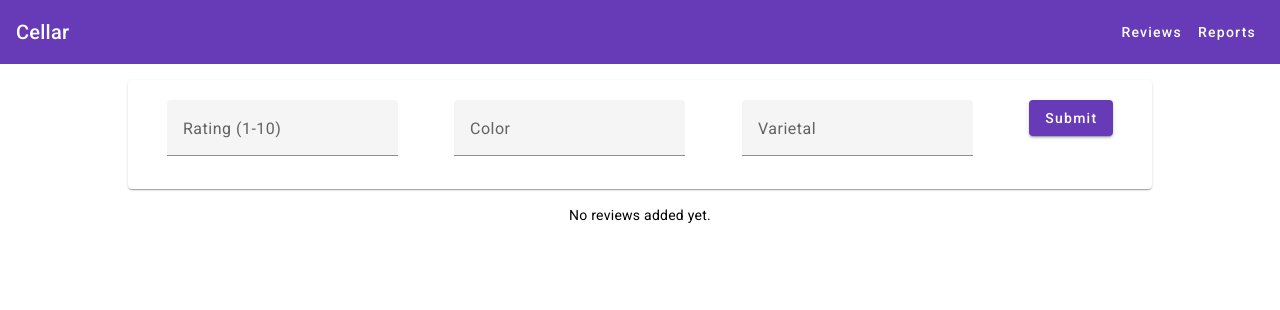
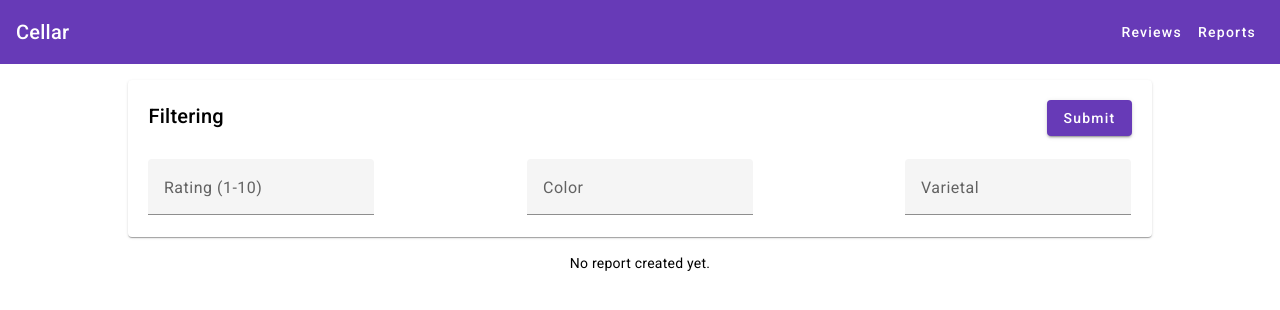
Before and after one commit to ryanfiocca/cellar-frontend, an Angular app: page /reports in a window 1280 px wide. Shown: the top 310 px of the page. Built offline with nearby package versions, Linux system fonts and the light colour scheme.

Commit message:
Better report page styling and statistics

```diff
--- a/src/app/reports/report-form/report-form.component.css
+++ b/src/app/reports/report-form/report-form.component.css
@@ -6,12 +6,20 @@ mat-form-field, textarea {
     width: 100%;
 }
 
-.form-container {
+.header {
     display: flex;
     flex-wrap: wrap;
-    justify-content: space-around;
-    padding: 1%;
-    padding-top: 2%;
+    justify-content: left;
+    padding: 2%;
+    padding-bottom: 1%;
+}
+
+.fields-container {
+    display: flex;
+    flex-wrap: wrap;
+    justify-content: space-between;
+    padding-left: 2%;
+    padding-right: 2%;
 }
 
 .form-field {
--- a/src/app/reports/report-form/report-form.component.html
+++ b/src/app/reports/report-form/report-form.component.html
@@ -1,6 +1,12 @@
 <mat-card>
-    <form (submit)="onSubmitReport(postForm)" #postForm="ngForm" class="form-container">
-
+    <div>
+        <form (submit)="onSubmitReport(postForm)" #postForm="ngForm">
+            <div class="header">
+                <h2 class="title">Filtering</h2>
+                <span style="flex: 1 1 auto;"></span>
+                <button mat-raised-button color="primary" type="submit" class="submit-button">Submit</button>
+            </div>
+            <div class="fields-container">
                 <mat-form-field class="form-field">
                     <mat-label>Rating (1-10)</mat-label>
                     <input matInput type="number" name="rating" ngModel #rating="ngModel" placeholder="Ex. 8">
@@ -15,8 +21,7 @@
                     <mat-label>Varietal</mat-label>
                     <input matInput type="text" name="varietal" ngModel #varietal="ngModel" placeholder="Ex. Merlot">
                 </mat-form-field>
-
-        <button mat-raised-button color="primary" type="submit">Submit</button>
-
+            </div>
         </form>
+    </div>
 </mat-card>
--- a/src/app/reports/report-form/report-form.component.ts
+++ b/src/app/reports/report-form/report-form.component.ts
@@ -16,8 +16,8 @@ export class ReportFormComponent {
     constructor(public reportsService: ReportsService) {}
 
     onSubmitReport(postForm: NgForm) {
-        if (this.fieldIsBlank(postForm.value.rating) && this.fieldIsBlank(postForm.value.color) && this.fieldIsBlank(postForm.value.varietal)) {
-            alert('Please enter at least one field to filter on');
+        if (postForm.invalid) {
+            alert('Form is invalid');
             return;
         }
 
--- a/src/app/reports/report-page/report-page.component.html
+++ b/src/app/reports/report-page/report-page.component.html
@@ -1,2 +1,3 @@
 <app-report-form></app-report-form>
+<app-report-result-statistics></app-report-result-statistics>
 <app-report-result-list></app-report-result-list>
--- a/src/app/reports/report-result-list/report-result-list.component.html
+++ b/src/app/reports/report-result-list/report-result-list.component.html
@@ -9,4 +9,4 @@
     </mat-expansion-panel>
 </mat-accordion>
 
-<p class="info-text" *ngIf="report == null || report.reviews.length == 0">No reviews added yet.</p>
+<p class="info-text" *ngIf="report == null || report.reviews.length == 0">No report created yet.</p>
--- a/src/app/reports/report-result-statistics/report-result-statistics.component.css
+++ b/src/app/reports/report-result-statistics/report-result-statistics.component.css
@@ -0,0 +1,10 @@
+:host {
+    display: block;
+    margin-top: 1rem;
+}
+
+div {
+    padding-top: 1rem;
+    padding-left: 1rem;
+    padding-right: 1rem;
+}
--- a/src/app/reports/report-result-statistics/report-result-statistics.component.html
+++ b/src/app/reports/report-result-statistics/report-result-statistics.component.html
@@ -1 +1,11 @@
-<p>report-result-statistics works!</p>
+<mat-card *ngIf="report != null && report.reviews.length > 0">
+    <div>
+        <h2>Statistics</h2>
+        <p>Average rating: {{ report.averageRating }}</p>
+        <p *ngIf="report.averageSweetness != null">Average sweetness: {{ report.averageSweetness }}</p>
+        <p *ngIf="report.averagePrice != null">Average price: {{ report.averagePrice }}</p>
+        <p>Number of red wines: {{ report.numReds }}</p>
+        <p>Number of white wines: {{ report.numWhites }}</p>
+        <p>Number of rosé wines: {{ report.numRoses }}</p>
+    </div>
+</mat-card>
--- a/src/app/reports/report-result-statistics/report-result-statistics.component.ts
+++ b/src/app/reports/report-result-statistics/report-result-statistics.component.ts
@@ -1,10 +1,27 @@
 import { Component } from '@angular/core';
+import { Subscription } from 'rxjs';
+import { Report } from "../report.model";
+import { ReportsService } from '../reports.service';
 
 @Component({
-  selector: 'app-report-result-statistics',
-  templateUrl: './report-result-statistics.component.html',
-  styleUrls: ['./report-result-statistics.component.css']
+    selector: 'app-report-result-statistics',
+    templateUrl: './report-result-statistics.component.html',
+    styleUrls: ['./report-result-statistics.component.css']
 })
 export class ReportResultStatisticsComponent {
 
+    report: Report;
+    private reportSub: Subscription;
+
+    constructor(public reportsService: ReportsService) {}
+
+    ngOnDestroy() {
+        this.reportSub.unsubscribe();
+    }
+
+    ngOnInit() {
+        this.reportSub = this.reportsService.getReportUpdateListener().subscribe((report: Report) => {
+            this.report = report;
+        });
+    }
 }
--- a/src/app/reports/report.model.ts
+++ b/src/app/reports/report.model.ts
@@ -5,7 +5,6 @@ export interface Report {
     averageRating: number;
     averageSweetness: number;
     averagePrice: number;
-    favoriteVarietal: string;
     numReds: number;
     numWhites: number;
     numRoses: number
```
Also changed, not shown: src/app/reports/report-result-list/report-result-list.component.css (line endings or trailing spaces). Lines whose indentation alone changed are shown as unchanged.
